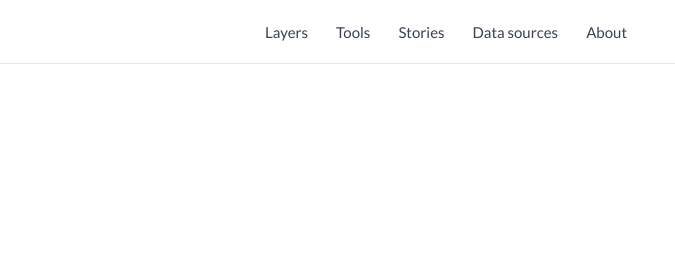
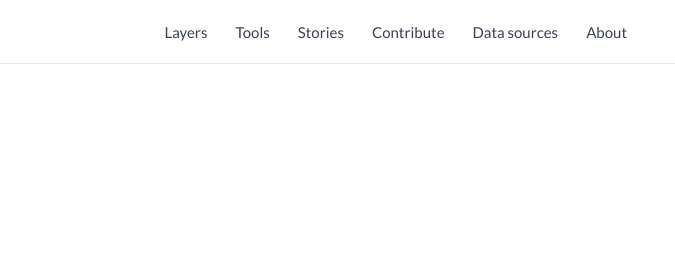
Before and after one commit to hulf-observatory/timeline, a plain HTML site: page 404.html in a window 1280 px wide. Shown: the top 254 px of the page, 605-1280 px from the left. Drawn offline with Linux system fonts and the light colour scheme.

Commit message:
Menu: add Contribute (citizen surveys at /contribute/)
Co-Authored-By: Claude Opus 5.5 <noreply@anthropic.com>

```diff
--- a/404.html
+++ b/404.html
@@ -46,7 +46,7 @@ p { margin:0 0 24px; color:var(--text-2); max-width:60ch; }
 <body>
 <header class="obs-header">
   <a class="obs-brand" href="https://hyderabad.urbanobservatory.in/" aria-label="Hyderabad Urban Observatory, home"><span class="obs-logo"><svg viewBox="0 0 100 100" aria-hidden="true"><defs><rect id="bH1" x="2" y="26" width="96" height="16" rx="6"/><rect id="bH2" x="2" y="58" width="96" height="16" rx="6"/><rect id="bV1" x="28" y="2" width="16" height="96" rx="6" transform="rotate(18 36 50)"/><rect id="bV2" x="56" y="2" width="16" height="96" rx="6" transform="rotate(18 64 50)"/><mask id="cH1"><rect width="100" height="100" fill="white"/><use href="#bV1" fill="black" stroke="black" stroke-width="4"/></mask><mask id="cV2"><rect width="100" height="100" fill="white"/><use href="#bH1" fill="black" stroke="black" stroke-width="4"/></mask><mask id="cH2"><rect width="100" height="100" fill="white"/><use href="#bV2" fill="black" stroke="black" stroke-width="4"/></mask><mask id="cV1"><rect width="100" height="100" fill="white"/><use href="#bH2" fill="black" stroke="black" stroke-width="4"/></mask></defs><g fill="#FFFFFF" stroke="#111" stroke-width="2" stroke-linecap="round" stroke-linejoin="round"><use href="#bH1" mask="url(#cH1)"/><use href="#bV2" mask="url(#cV2)"/><use href="#bH2" mask="url(#cH2)"/><use href="#bV1" mask="url(#cV1)"/></g></svg></span><span class="obs-word">Hyderabad Urban Observatory</span></a>
-  <nav class="obs-nav" aria-label="Observatory"><a href="https://hyderabad.urbanobservatory.in/maps/">Layers</a><a href="https://hyderabad.urbanobservatory.in/tools/">Tools</a><a href="https://hyderabad.urbanobservatory.in/stories/">Stories</a><a href="https://hyderabad.urbanobservatory.in/data/">Data sources</a><a href="https://hyderabad.urbanobservatory.in/about">About</a></nav>
+  <nav class="obs-nav" aria-label="Observatory"><a href="https://hyderabad.urbanobservatory.in/maps/">Layers</a><a href="https://hyderabad.urbanobservatory.in/tools/">Tools</a><a href="https://hyderabad.urbanobservatory.in/stories/">Stories</a><a href="https://hyderabad.urbanobservatory.in/contribute/">Contribute</a><a href="https://hyderabad.urbanobservatory.in/data/">Data sources</a><a href="https://hyderabad.urbanobservatory.in/about">About</a></nav>
 </header>
 <main>
   <h1>Page not found</h1>
```
Also changed, not shown: index.html (+1 -0 lines).
